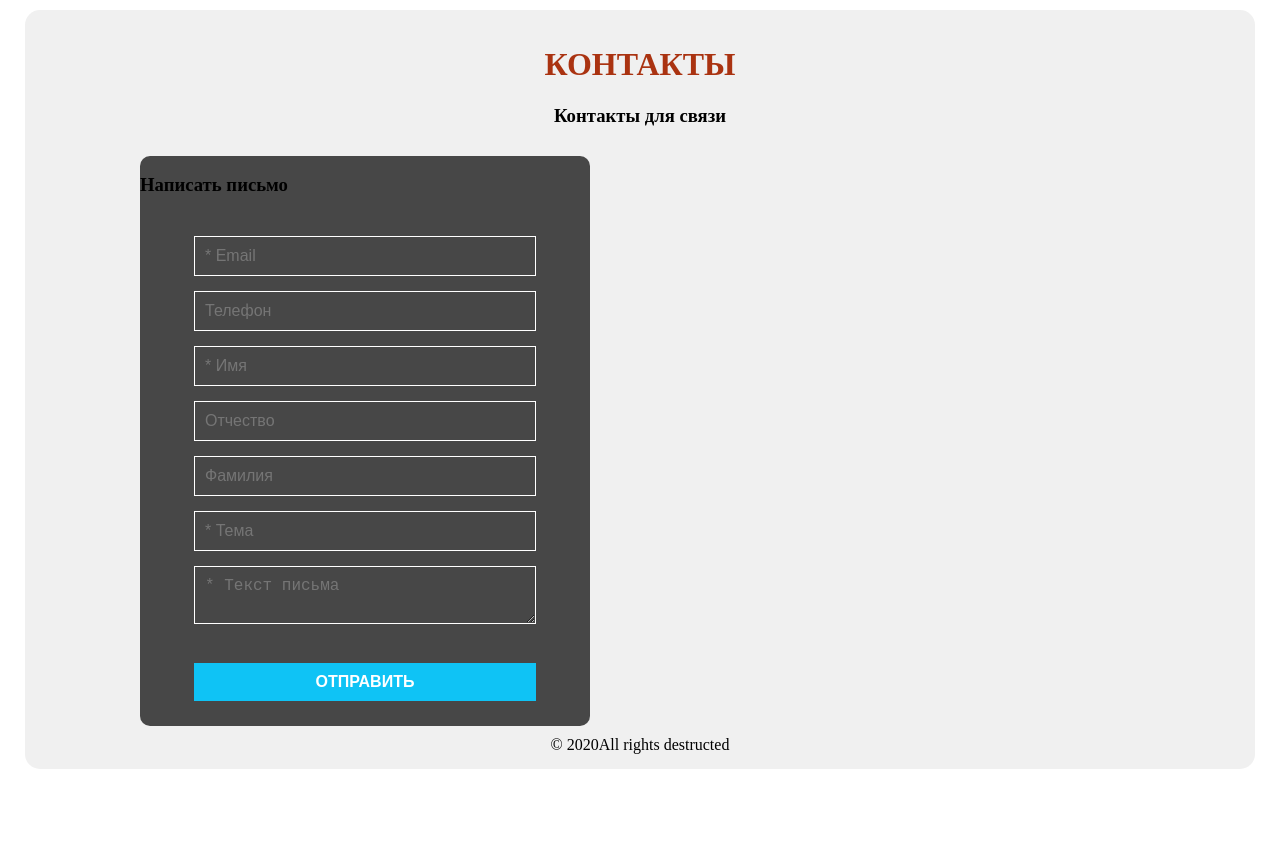
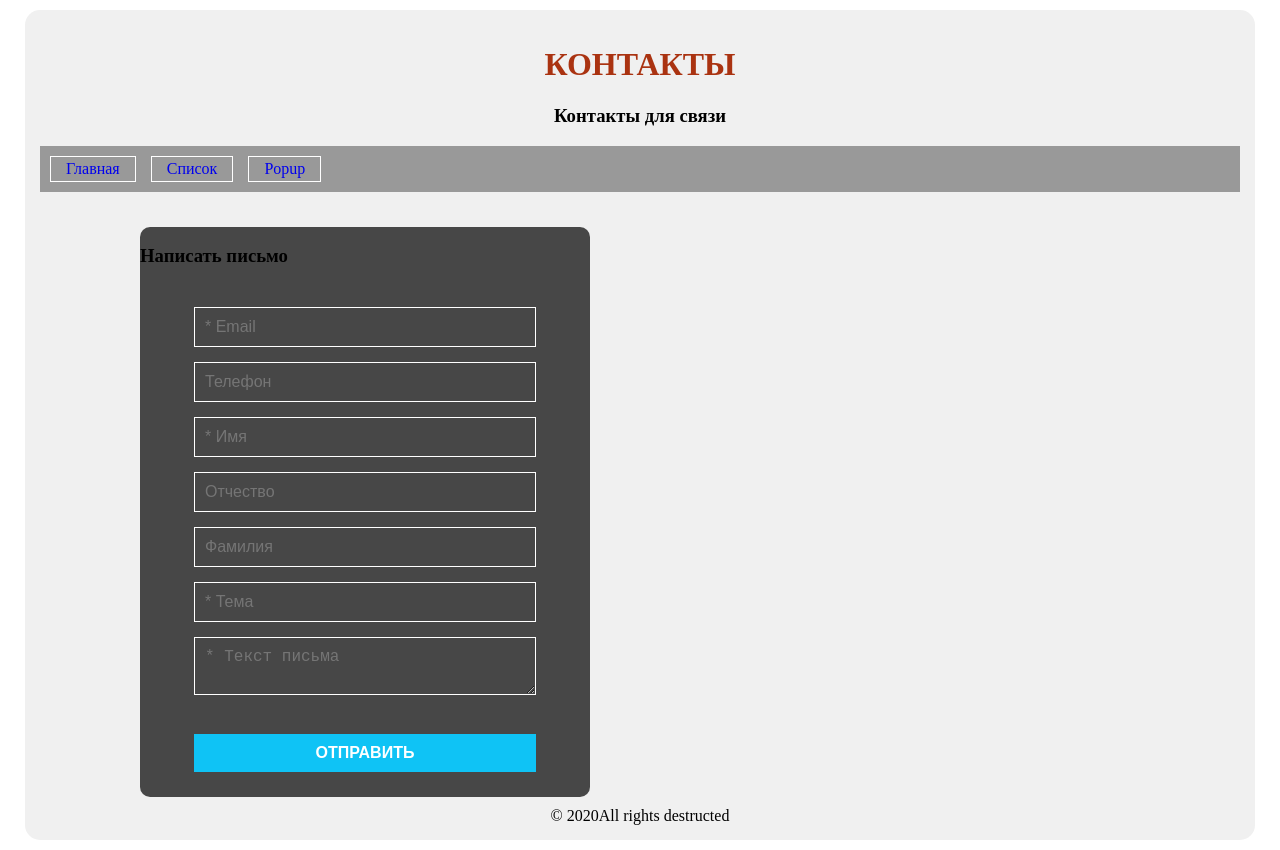
Before and after one commit to svoyparen/nuxtcontacts, a Nuxt app: page / in a window 1280 px wide. Before the commit the page ends 800 px from the top, so only its background shows below. Built offline with nearby package versions, Linux system fonts and the light colour scheme.

Commit message:
Add files via upload

```diff
--- a/layouts/default.vue
+++ b/layouts/default.vue
@@ -1,6 +1,7 @@
 <template>
   <div id="wrapper">
     <Header />
+    <Navbar :navlinks="navlinks" />
     <main>
       <div class="container">
         <nuxt />
@@ -11,13 +12,26 @@
 </template>
 
 <script>
-import Header from '@/components/header'
-import Footer from '@/components/footer'
+import Header from '@/components/Header'
+import Footer from '@/components/Footer'
+import Navbar from '@/components/Navbar'
 export default {
   components: {
     Header,
-    Footer
-  }
+    Footer,
+    Navbar,
+  },
+
+  data () {
+    return {
+      navlinks: [
+        { url:'index', title:'Главная' },
+        { url:'select', title:'Список' },
+        { url:'popup', title:'Popup' },
+      ],
+    }
+  },
+
 }
 
 </script>
```
